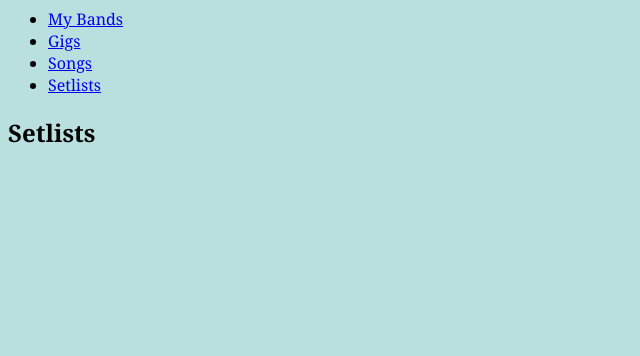
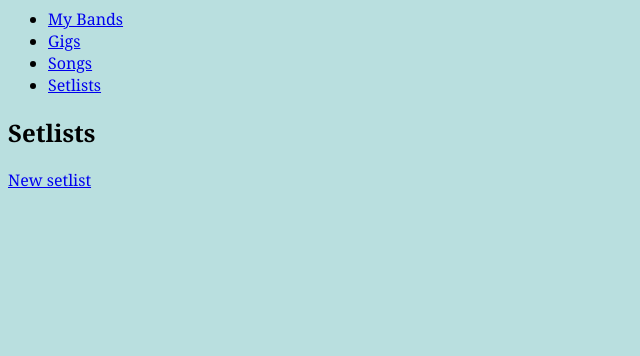
Before and after one commit to DarrenLackie/SetList, a Flask app: page /setlists in a window 1280 px wide. Shown: the top 356 px of the page, without its empty margins (0-640 px from the left). Run offline with Flask 3, Linux system fonts and the light colour scheme; data that the repository does not hold is empty.

Commit message:
fixed delete function, now happens inside gigs.

```diff
--- a/controller/gig_controller.py
+++ b/controller/gig_controller.py
@@ -15,8 +15,8 @@ def all_gigs():
 @gigs_blueprint.route("/gigs/<id>")
 def show_gig(id):
     selected_gig = Gig.query.get(id)
-    selected_songs = Song.query.join(Setlist).filter(Setlist.gig_id == id)
-    return render_template("gigs/show_gig.jinja", gig=selected_gig, songs=selected_songs)
+    songs = Song.query.all()
+    return render_template("gigs/show_gig.jinja", gig=selected_gig, songs=songs)
 
 @gigs_blueprint.route("/gigs", methods=["POST"])
 def add_new_gig():
--- a/controller/setlist_controller.py
+++ b/controller/setlist_controller.py
@@ -29,3 +29,11 @@
 
     db.session.commit()
     return redirect('/setlists')
+
+@setlists_blueprint.route("/setlists/<id>/delete", methods=['POST'])
+def delete_song_from_setlist(id):
+    set_list_item = Setlist.query.get(id)
+    gig_id = set_list_item.gig.id
+    Setlist.query.filter_by(id = id).delete()
+    db.session.commit()
+    return redirect(f'/gigs/{gig_id}')
--- a/models/gig.py
+++ b/models/gig.py
@@ -8,7 +8,7 @@ class Gig(db.Model):
     venue = db.Column(db.String(64))
     date = db.Column(db.String(10))
     set_time = db.Column(db.Integer)
-    song_id = db.relationship("Setlist", backref="gig")
+    setlists = db.relationship("Setlist", backref="gig")
 
     def __repr__(self):
         return f"<Gig {self.id}: City {self.city}: Venue {self.venue}: Date {self.date}: Set Time {self.set_time}"
--- a/models/song.py
+++ b/models/song.py
@@ -7,7 +7,7 @@ class Song(db.Model):
     title = db.Column(db.String(255))
     album = db.Column(db.String(255))
     running_time = db.Column(db.Integer)
-    gig_id = db.relationship("Setlist", backref="song")
+    setlists = db.relationship("Setlist", backref="song")
 
     def __repr__(self):
         return f"<Song {self.id}: Title {self.title}: Album {self.album}: Song Length {self.running_time}>"
--- a/templates/gigs/show_gig.jinja
+++ b/templates/gigs/show_gig.jinja
@@ -15,15 +15,15 @@
   <input class="btn_submit" type="submit" value="Submit">
 </form>
 
-  {% for song in songs %}
+  {% for setlist in gig.setlists %}
   <div class="song-box">
       <ul>
         <li>
             {{ loop.index }}
-            {{ song.title }} (<i>{{ song.album }}</i>)
+            {{ setlist.song.title }} (<i>{{ setlist.song.album }}</i>)
         </li>
         <li>
-            <form action="/gigs/{{ song.id }}/delete" method="POST">
+            <form action="/setlists/{{ setlist.id }}/delete" method="POST">
             <input class="btn delete" type="submit" value="delete" />
             </form>
         </li>
--- a/templates/setlists/index.jinja
+++ b/templates/setlists/index.jinja
@@ -3,10 +3,10 @@
 {% block content %}
 
 <h1>Setlists</h1>
-{#
+
 <p class="btn--wrapper">
   <a class="btn btn--action" href="/setlists/new">New setlist</a>
-</p> #}
+</p>
 
 <ul>
   {% for setlist in setlists %}
```
Also changed, not shown: controller/song_controller.py (+5 -5 lines).
